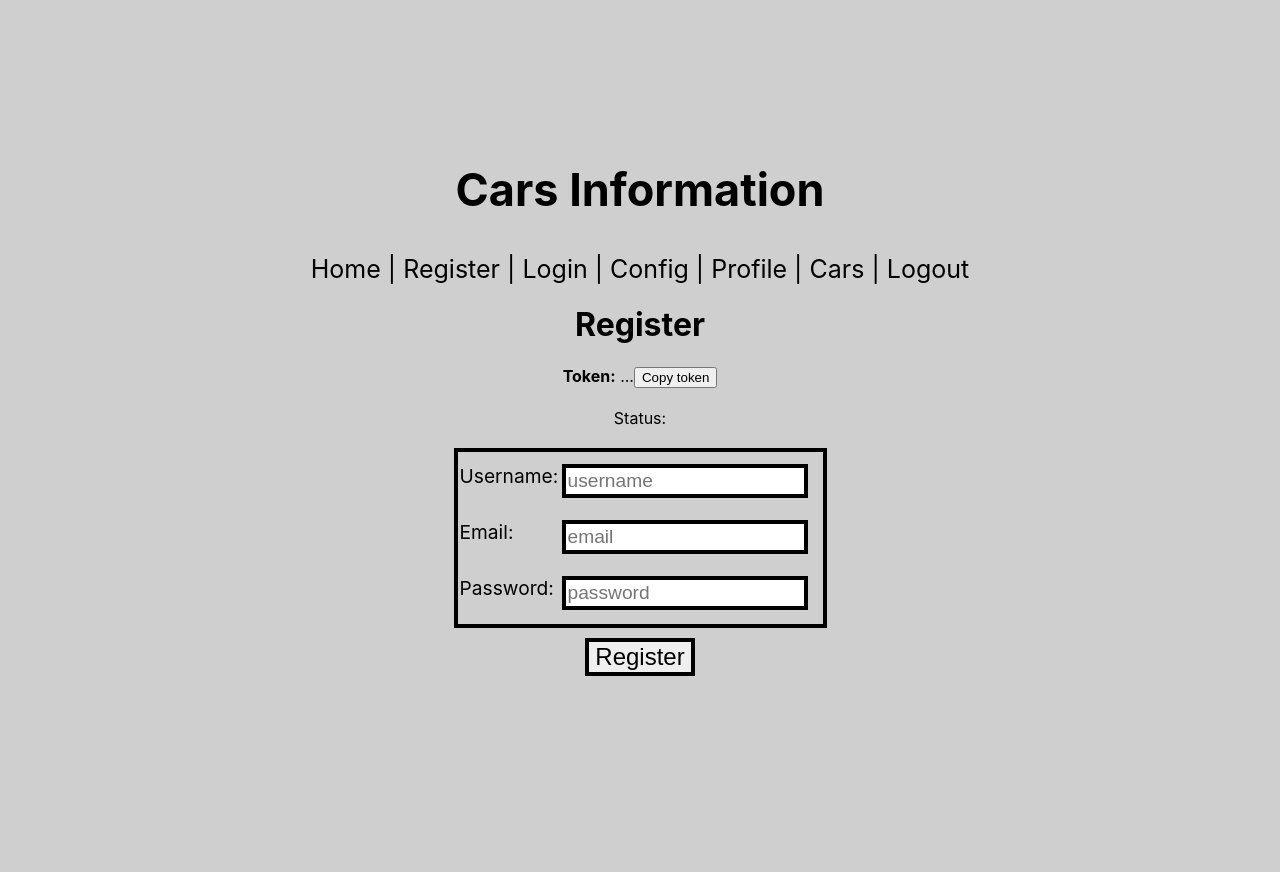
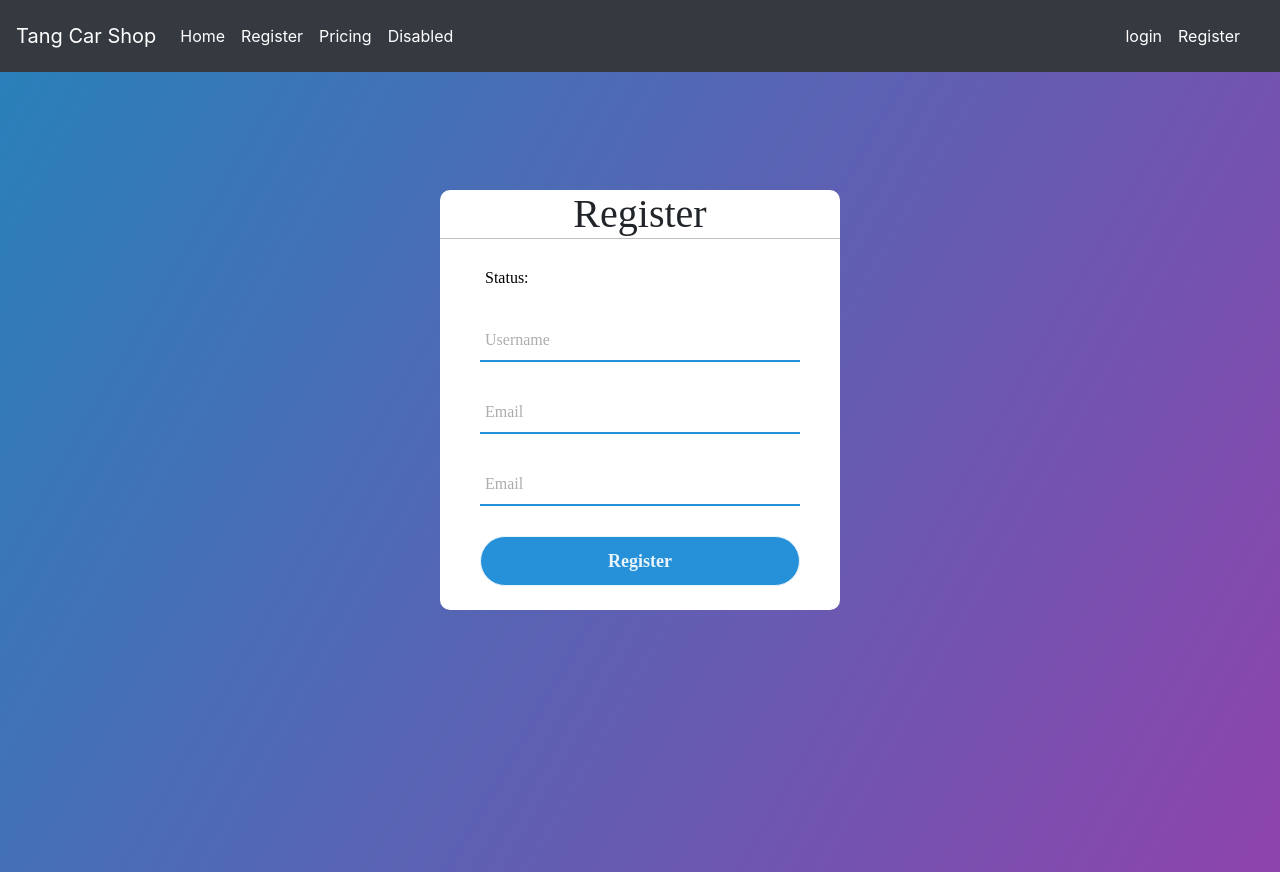
Before and after one commit to 6135512039/Mini-Project-Client, a Next.js app in the folder fontend/: page /register in a window 1280 px wide. Before the commit the page ends 800 px from the top, so only its background shows below. Built offline with nearby package versions, Linux system fonts and the light colour scheme.

Commit message:
fifth commit

```diff
--- a/fontend/components/navbar.js
+++ b/fontend/components/navbar.js
@@ -1,10 +1,50 @@
 import Link from 'next/link'
-import styles from '../styles/Home.module.css'
+import 'bootstrap/dist/css/bootstrap.css';
 
 const Navbar = () => (
+<nav class="navbar navbar-expand-lg navbar-dark bg-dark">
+  <a class="navbar-brand" href="#">Tang Car Shop</a>
+  <button class="navbar-toggler" type="button" data-toggle="collapse" data-target="#navbarNav" aria-controls="navbarNav" aria-expanded="false" aria-label="Toggle navigation">
+    <span class="navbar-toggler-icon"></span>
+  </button>
+  <div class="collapse navbar-collapse" id="navbarNav">
+    <ul class="navbar-nav">
+      <li class="nav-item active">
+        <a class="nav-link" href="/">Home <span class="sr-only">(current)</span></a>
+      </li>
+      <li class="nav-item active">
+        <a class="nav-link" href="/register">Register</a>
+      </li>
+      <li class="nav-item active">
+        <a class="nav-link" href="#">Pricing</a>
+      </li>
+      <span class="nav-item active">
+        <a class="nav-link " href="#">Disabled</a>
+      </span>
+    </ul>
+  </div>
+  <div class="navbar navbar-dark bg-dark justify-content-between">
+  <ul class="navbar-nav">
+      <li class="nav-item active">
+        <a class="nav-link" href="/login">login<span class="sr-only">(current)</span></a>
+      </li>
+      <li class="nav-item active">
+        <a class="nav-link" href="/register">Register<span class="sr-only">(current)</span></a>
+      </li>
+    </ul>
+</div>
+</nav>
 
-    <nav className={styles.center}>
-        <h1  className={styles.header}>Cars Information</h1>
+
+)
+
+export default Navbar
+
+
+    /*<div className={styles.navcontainer}>
+    <nav className={styles.navbar}>
+        <h1  className={styles.navbarlogo}>Cars Information</h1>
+        <ul className={styles.navmenu}>
         <Link href="/"><a> Home </a></Link> |
         <Link href="/register"><a> Register </a></Link>  |
         <Link href="/login"><a> Login </a></Link> |
@@ -12,8 +52,6 @@ const Navbar = () => (
         <Link href="/profile"><a> Profile </a></Link> |
         <Link href="/editCars"><a> Cars </a></Link> |
         <Link href="/logout"><a> Logout </a></Link>
-
+        </ul>
     </nav>
-)
-
-export default Navbar
+    </div>*/
--- a/fontend/package.json
+++ b/fontend/package.json
@@ -9,6 +9,7 @@
   },
   "dependencies": {
     "axios": "^0.21.1",
+    "bootstrap": "^4.6.0",
     "js-cookie": "^2.2.1",
     "next": "10.0.9",
     "react": "17.0.1",
--- a/fontend/pages/index.js
+++ b/fontend/pages/index.js
@@ -10,10 +10,10 @@ export default function Home({ token }) {
     <Head>
         <title>First Page</title>
     </Head>
-
+    <Navbar />
     <div className={styles.container}>
 
-        <Navbar />
+
         <h1>Home page</h1>
         No login required!
     </div>
--- a/fontend/pages/register.js
+++ b/fontend/pages/register.js
@@ -2,7 +2,7 @@
 import { useState } from 'react'
 import Head from 'next/head'
 import Layout from '../components/layout'
-import styles from '../styles/Home.module.css'
+import styles from '../styles/register.module.css'
 import Navbar from '../components/navbar'
 import axios from 'axios'
 import config from '../config/config'
@@ -38,34 +38,30 @@ export default function Register({ token }) {
     }
 
     const registerForm = () => (
-        <div className={styles.gridContainer}>
         <div>
-                Username:
-            </div>
-            <div>
+            <div className={styles.txt_field}>
                 <input type="text"
                     name="username"
-                    placeholder="username"
                     onChange={(e) => setUsername(e.target.value)}
                 />
+                <span></span>
+                <label>Username</label>
             </div>
-            <div>
-                Email:
-            </div>
-            <div>
+            <div className={styles.txt_field}>
                 <input type="email"
                     name="email"
-                    placeholder="email"
-                    onChange={(e) => setEmail(e.target.value)} />
+                    onChange={(e) => setEmail(e.target.value)}
+                    />
+                    <span></span>
+                    <label>Email</label>
             </div>
-            <div>
-                Password:
-            </div>
-            <div>
+            <div className={styles.txt_field}>
                 <input type="password"
                     name="password"
-                    placeholder="password"
-                    onChange={(e) => setPassword(e.target.value)} />
+                    onChange={(e) => setPassword(e.target.value)}
+                    />
+                    <span></span>
+                    <label>Email</label>
             </div>
 
         </div>
@@ -77,24 +73,24 @@ export default function Register({ token }) {
             <Head>
                 <title>Register</title>
             </Head>
-            <div className={styles.container}>
             <Navbar />
+            <div className={styles.containers}>
+                <div className={styles.center}>
                     <h1>Register</h1>
-                <div><b>Token:</b> {token.substring(0, 15)}...
-                <button
-                        onClick={() => { navigator.clipboard.writeText(token) }}>
-                        Copy token
-                </button>
-                </div>
+                    <form>
+                    <div className={styles.pass}>
                     <br />
                         Status:  {status}
-                <br /><br />
-                <div className={styles.content}>
+                    <br />
+                    </div>
+                        <div>
                             {registerForm()}
                         </div>
-
                         <div>
-                    <button onClick={register} className={styles.btn}>Register</button>
+                            <button onClick={register} className={styles.submit}>Register</button>
+                            <br /><br />
+                        </div>
+                    </form>
                 </div>
             </div>
         </Layout>
--- a/fontend/pages/showCars.js
+++ b/fontend/pages/showCars.js
@@ -6,7 +6,6 @@ import styles from '../styles/car.module.css'
 import axios from 'axios'
 import carAuth from '../components/carAuth'
 import config from '../config/config'
-
 
 const URL = `${config.URL}/Cars`
 const showCars = ({ token }) => {
@@ -43,9 +42,6 @@ const showCars = ({ token }) => {
       }
     return (
         <Layout>
-            <Head>
-                <title>Cars</title>
-            </Head>
             <div className={styles.container}>
                 <Navbar />
                 {JSON.stringify(Cars.Cars)}
--- a/fontend/styles/Home.module.css
+++ b/fontend/styles/Home.module.css
@@ -1,23 +1,21 @@
 .container {
-    min-height: 100vh;
-    padding: 0 0.5rem;
-    display: flex;
-    flex-direction: column;
+    /*min-height: 100vh;*/
+    padding: 1 2rem;
     justify-content: center;
+    font-family: Montserrat;
     align-items: center;
-    /* border: 12px solid rgb(253, 176, 34); */
+    border: 12px solid rgb(253, 176, 34);
 }
 .center{
     text-align: center;
     font-size: 25px;
 }
 .content {
-    text-align: center;
-    min-width: 25vw;
-    padding: 2px 2px;
-    display: flex;
-    flex-direction: column;
-    border: 4px solid rgb(0, 0, 0);
+    padding: 20px;
+    background-color: white;
+    border: 2px solid black;
+    opacity: 0.6;
+    margin: 50px auto;
 }
 .header{
     font-size: 45px;
@@ -54,3 +52,37 @@
     font-size: 1.5rem;
 
 }
+
+.navcontainer {
+    box-sizing: border-box;
+    margin: 0;
+    padding: 0;
+    width: 100%;
+    background-color: gray;
+}
+
+.navbar {
+    display: grid;
+    grid-template-columns: 0.2fr auto 1fr;
+    align-items: center;
+    height: 80px;
+    width: 90%;
+    max-width: 1720px;
+    margin: 0 auto;
+}
+
+.navbarlogo {
+    color: white;
+    justify-self: start;
+    margin-left: 20px;
+    cursor: pointer;
+}
+
+.navmenu {
+    display: grid;
+    grid-template-columns: repeat(20,auto);
+    list-style: none;
+    text-align: center;
+    width: 70%;
+    justify-self: end;
+}
--- a/fontend/styles/car.module.css
+++ b/fontend/styles/car.module.css
@@ -1,5 +1,5 @@
 .container {
-    min-height: 100vh;
+    /*min-height: 100vh;*/
     padding: 0 0.5rem;
     display: flex;
     flex-direction: column;
--- /dev/null
+++ b/fontend/styles/login.module.css
@@ -0,0 +1,102 @@
+.containers {
+   margin: 10;
+   padding: 10;
+   font-family: Montserrat;
+   background: linear-gradient(120deg,#2980b9, #8e44ad);
+   height: 100vh;
+   overflow: hidden;
+}
+
+.center {
+    position: absolute;
+    top: 50%;
+    left: 50%;
+    transform: translate(-50%, -50%);
+    width: 400px;
+    background: white;
+    border-radius: 10px;
+}
+
+.center h1 {
+    text-align: center;
+    padding: 0 0 0px 0;
+    border-bottom: 1px solid silver;
+}
+
+.center form {
+    padding: 0 40px;
+    box-sizing: border-box;
+}
+
+.txt_field {
+    position: relative;
+    border-bottom: 2px solid #adadad;
+    margin: 30px 0;
+}
+
+.txt_field input {
+    width: 100%;
+    padding: 0 5px;
+    height: 40px;
+    font-size: 16px;
+    border: none;
+    background: none;
+    outline: none;
+}
+
+.txt_field label {
+    position: absolute;
+    top: 50%;
+    left: 5px;
+    color: #adadad;
+    transform: translateY(-50%);
+    font-size: 16px;
+    pointer-events: none;
+    transition: .5s;
+}
+
+.txt_field span::before {
+    content: '';
+    position: absolute;
+    top: 40px;
+    left: 0;
+    width: 100%;
+    height: 2px;
+    background: #2691d9;
+    transition: .5s;
+}
+
+.txt_field input:focus ~ label,
+.txt_field input:focus ~ label {
+    top: -5px;
+    color: #2691d9;
+}
+
+.txt_field input:focus ~ span::before,
+.txt_field input:focus ~ span::before {
+    width: 100%;
+}
+
+.submit {
+    width: 100%;
+    height: 50px;
+    border: 1px solid;
+    background: #2691d9;
+    border-radius: 25px;
+    font-size: 18px;
+    color: #e9f4fb;
+    font-weight: 700;
+    cursor: pointer;
+    outline: none;
+}
+
+.submit:hover {
+    border-color: #2631d9;
+    transition: .5s;
+}
+
+.pass {
+    margin: -5px 0 20px 5px;
+    color: #000000;
+    cursor: pointer;
+}
--- /dev/null
+++ b/fontend/styles/register.module.css
@@ -0,0 +1,102 @@
+.containers {
+   margin: 10;
+   padding: 10;
+   font-family: Montserrat;
+   background: linear-gradient(120deg,#2980b9, #8e44ad);
+   height: 100vh;
+   overflow: hidden;
+}
+
+.center {
+    position: absolute;
+    top: 50%;
+    left: 50%;
+    transform: translate(-50%, -50%);
+    width: 400px;
+    background: white;
+    border-radius: 10px;
+}
+
+.center h1 {
+    text-align: center;
+    padding: 0 0 0px 0;
+    border-bottom: 1px solid silver;
+}
+
+.center form {
+    padding: 0 40px;
+    box-sizing: border-box;
+}
+
+.txt_field {
+    position: relative;
+    border-bottom: 2px solid #adadad;
+    margin: 30px 0;
+}
+
+.txt_field input {
+    width: 100%;
+    padding: 0 5px;
+    height: 40px;
+    font-size: 16px;
+    border: none;
+    background: none;
+    outline: none;
+}
+
+.txt_field label {
+    position: absolute;
+    top: 50%;
+    left: 5px;
+    color: #adadad;
+    transform: translateY(-50%);
+    font-size: 16px;
+    pointer-events: none;
+    transition: .5s;
+}
+
+.txt_field span::before {
+    content: '';
+    position: absolute;
+    top: 40px;
+    left: 0;
+    width: 100%;
+    height: 2px;
+    background: #2691d9;
+    transition: .5s;
+}
+
+.txt_field input:focus ~ label,
+.txt_field input:focus ~ label {
+    top: -5px;
+    color: #2691d9;
+}
+
+.txt_field input:focus ~ span::before,
+.txt_field input:focus ~ span::before {
+    width: 100%;
+}
+
+.submit {
+    width: 100%;
+    height: 50px;
+    border: 1px solid;
+    background: #2691d9;
+    border-radius: 25px;
+    font-size: 18px;
+    color: #e9f4fb;
+    font-weight: 700;
+    cursor: pointer;
+    outline: none;
+}
+
+.submit:hover {
+    border-color: #2631d9;
+    transition: .5s;
+}
+
+.pass {
+    margin: -5px 0 20px 5px;
+    color: #000000;
+    cursor: pointer;
+}
```
Also changed, not shown: fontend/pages/login.js (+20 -26 lines), fontend/styles/navbar.css (deleted), 1 other file (tests, documents, lock files or other folders). Lines whose indentation alone changed are shown as unchanged.
